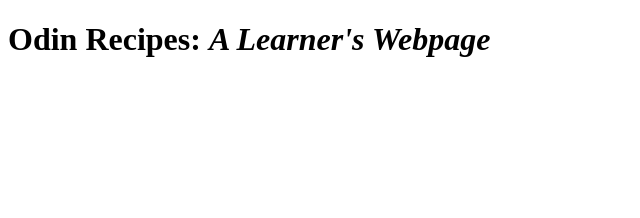
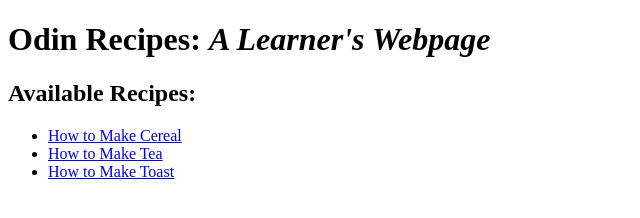
Before and after one commit to zedeloc/odin-recipes, a plain HTML site: page index.html in a window 1280 px wide. Shown: the whole page, without its empty margins (0-640 px from the left). Drawn offline with Linux system fonts and the light colour scheme.

Commit message:
Add recipe links to index.html

```diff
--- a/index.html
+++ b/index.html
@@ -6,6 +6,12 @@
     </head>
     <body>
         <h1>Odin Recipes: <em>A Learner's Webpage</em></h1>
+        <h2>Available Recipes:</h2>
+        <ul>
+            <li><a href="./recipes/cereal.html">How to Make Cereal</a></li>
+            <li><a href="./recipes/tea.html">How to Make Tea</a></li>
+            <li><a href="./recipes/toast.html">How to Make Toast</a></li>
+        </ul>
 
     </body>
 </html>
```
